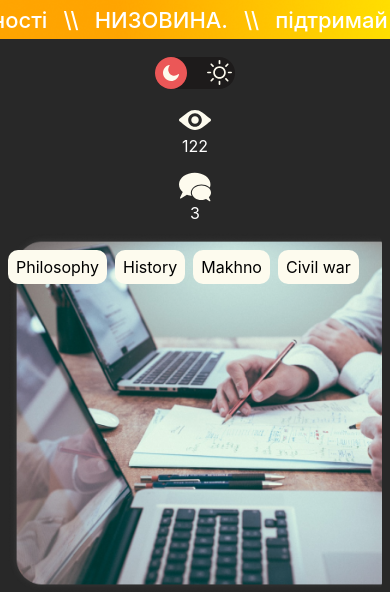
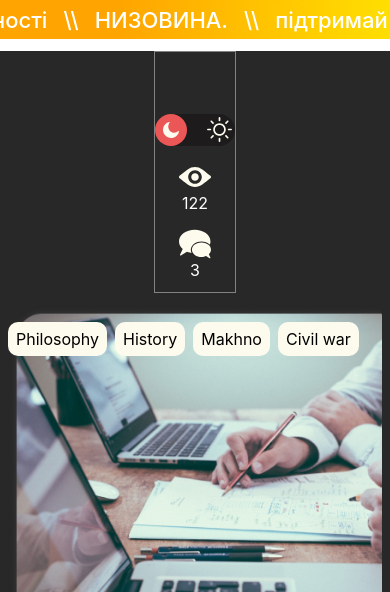
Before and after one commit to hromadianka/nyzovyna, a Django app: page /article/ff66e47d-5c2e-458c-a7b6-1a1d10c8d51c/ in a window 390 px wide. Shown: the part 73-665 px from the top of the page. Run offline with Django 4.2, Linux system fonts and the light colour scheme; data comes from the database, SQL or seed files in the repository; data that the repository does not hold is empty; parts of the project's set-up code (start-up, migrations or seed data) failed here and were passed over; some libraries are stand-ins or nearby versions; some web fonts are replaced.

Commit message:
update styles

```diff
--- a/static/style.css
+++ b/static/style.css
@@ -641,12 +641,15 @@ footer a {
         }
 
         .article-features {
-            margin-bottom: 10px;
+            margin-bottom: 12px;
+            margin-top: 12px;
             gap: 15px;
-        }
-
-        .theme-switcher {
-            margin-top: 18px;
+            border: 1px solid #828282;
+            width: fit-content;
+            margin-left: auto;
+            margin-right: auto;
+            padding-bottom: 12px;
+            padding-top: 12px;
         }
 
 
```
